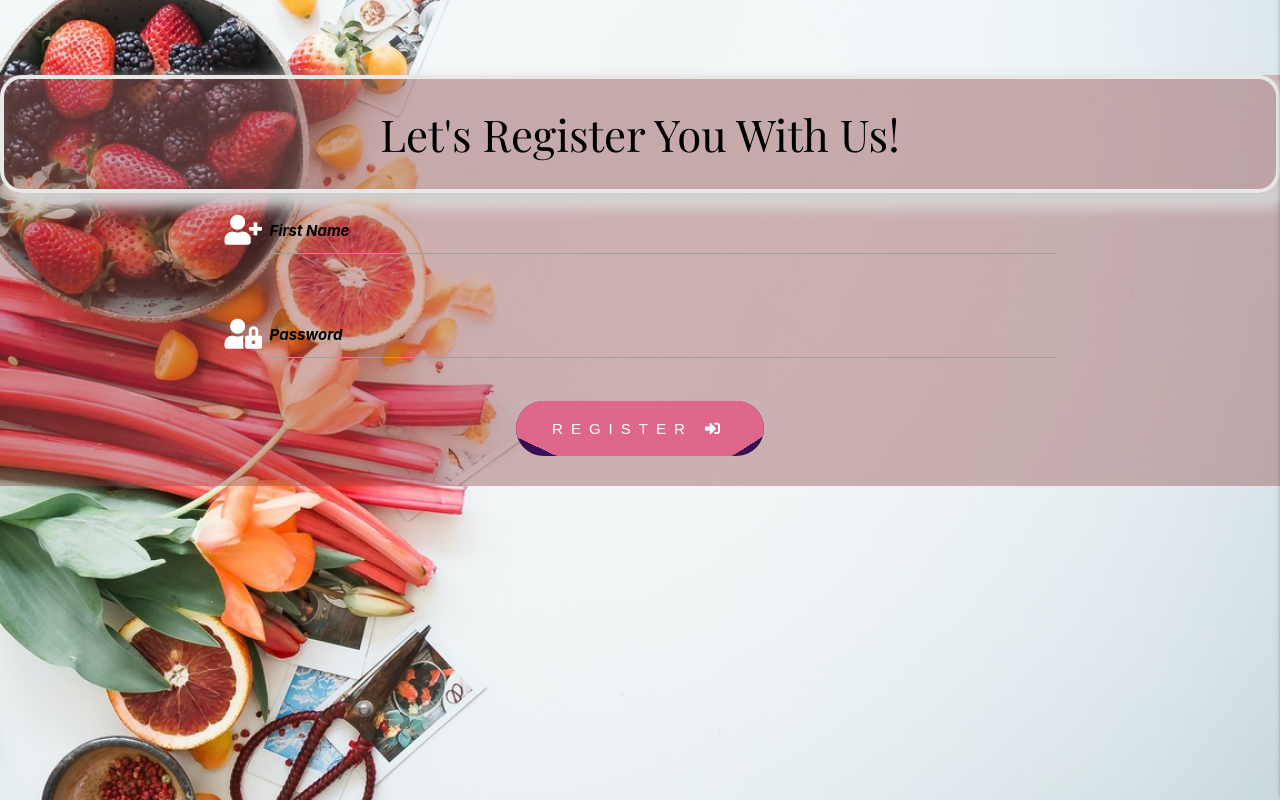
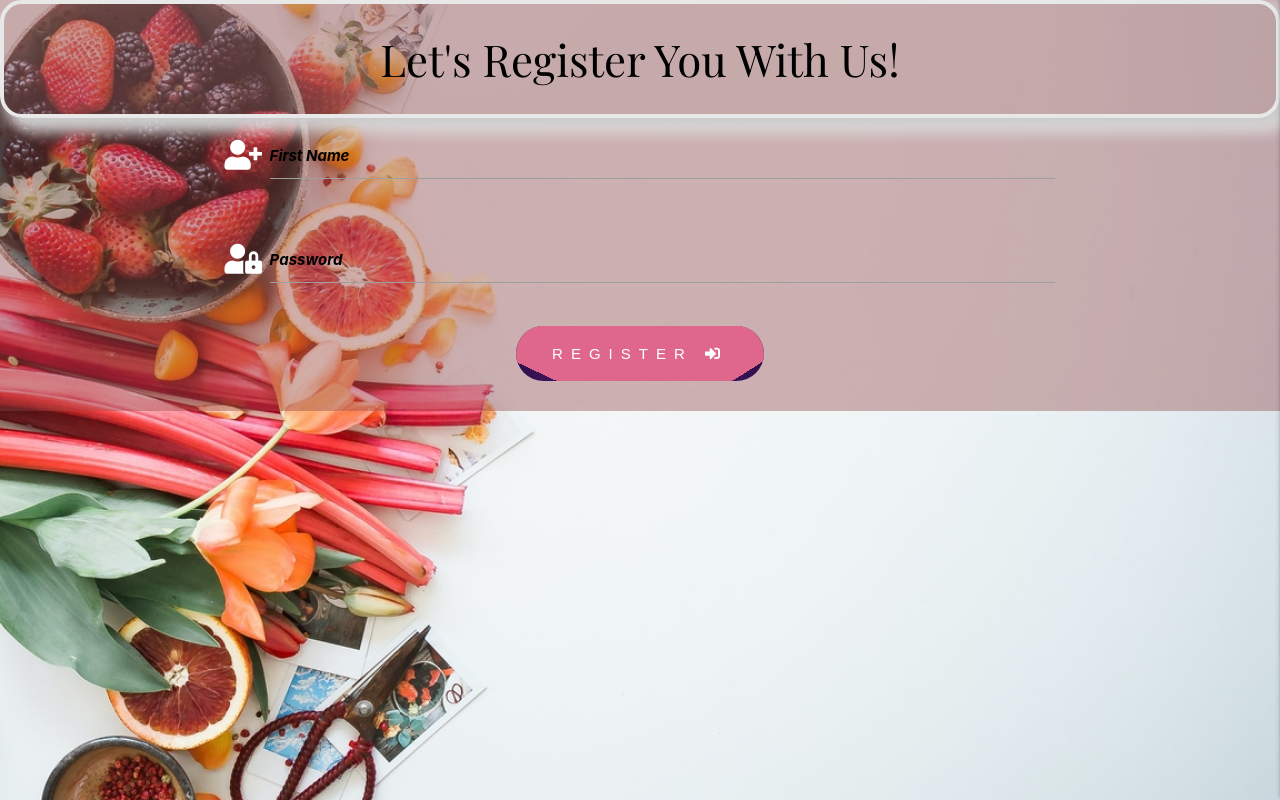
Before and after one commit to kenweechin/recipe-app, a Flask app: page /register in a window 1280 px wide. Shown: the part 64-864 px from the top of the page. Run offline with Flask 2, Linux system fonts and the light colour scheme; some libraries are stand-ins or nearby versions.

Commit message:
Reposition register element section vertically on Register page

```diff
--- a/static/css/style.css
+++ b/static/css/style.css
@@ -118,7 +118,7 @@ button:hover:before {
 }
 
 #register-element {
-    transform: scale(1.0) translateY(5rem);
+    /* transform: scale(1.0) translateY(5rem); */
     background: rgba(145, 71, 71, 0.4);
     z-index: 1;
     padding-bottom: 2rem;
```
